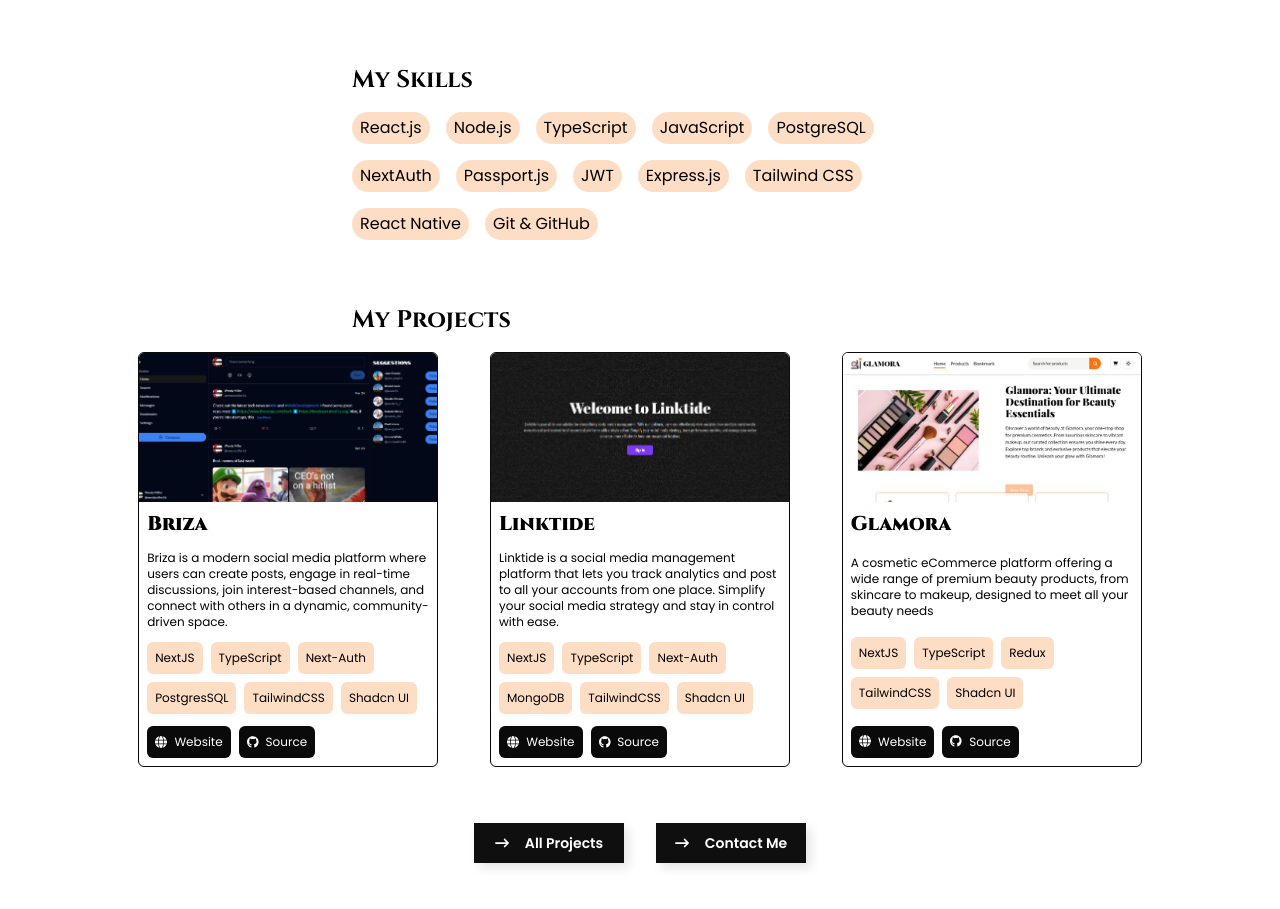
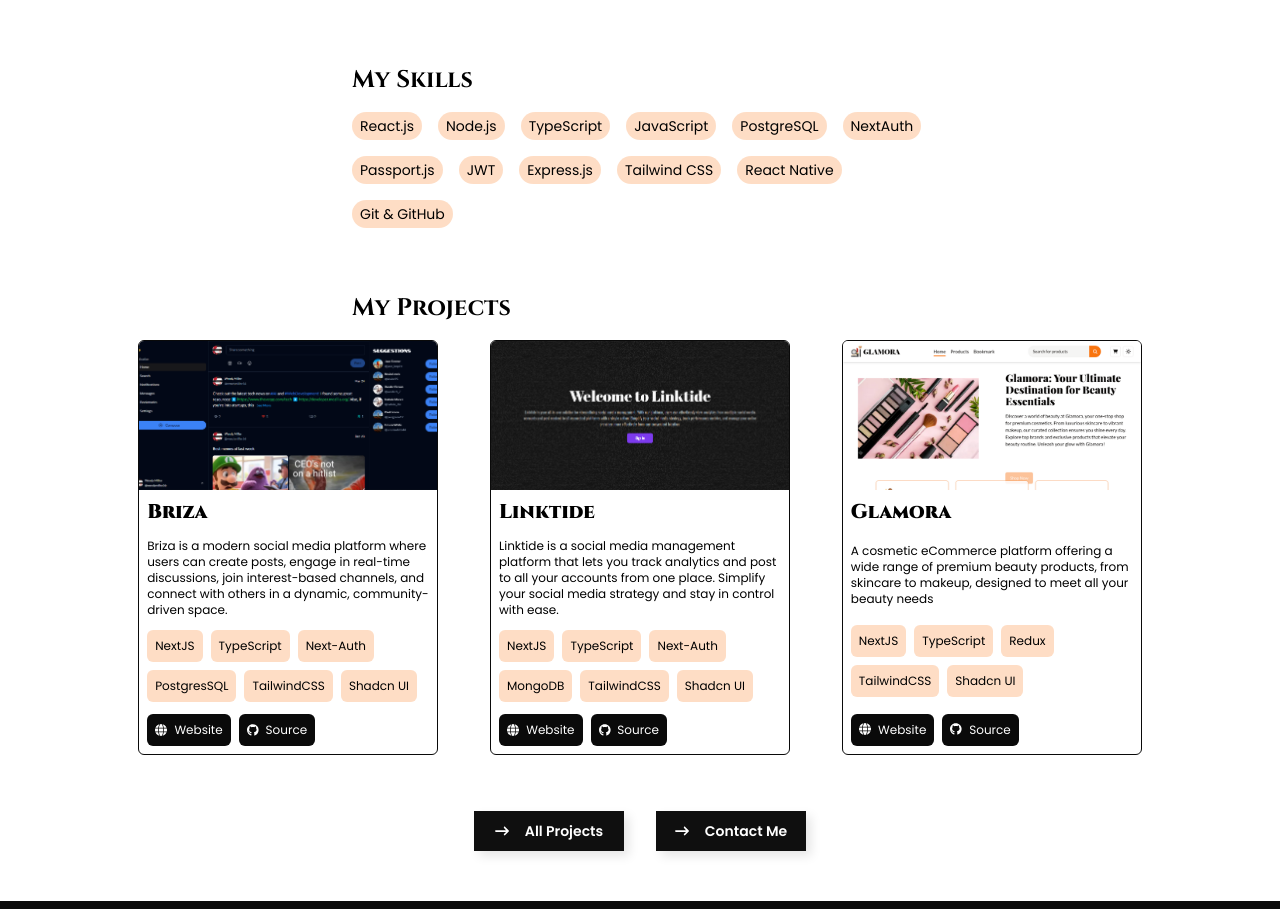
Before and after one commit to clinton401/Portfolio, a React (Vite) app: page / in a window 1280 px wide. Shown: the part 848-1757 px from the top of the page. Built offline with nearby package versions, Linux system fonts and the light colour scheme.

Commit message:
reduced the techstack fontsize

```diff
--- a/src/pages/About.tsx
+++ b/src/pages/About.tsx
@@ -34,7 +34,7 @@ Driven by curiosity and creativity, I love turning ideas into polished, full-fea
           viewport={{ once: true, amount: 0.3 }}
         >
         {contents && contents?.techStack.map(stack => {
-            return <span className="rounded-full px-2 py-1 bg-gradient">{stack}</span>
+            return <span className="rounded-full px-2 py-1 text-sm bg-gradient">{stack}</span>
           })}
         </motion.div>
       </GradientText>
--- a/src/pages/Home.tsx
+++ b/src/pages/Home.tsx
@@ -39,7 +39,7 @@ Driven by curiosity and creativity, I love turning ideas into polished, full-fea
           viewport={{ once: true }}
         >
           {contents && contents?.techStack.map(stack => {
-            return <span className="rounded-full px-2 py-1 bg-gradient">{stack}</span>
+            return <span className="rounded-full px-2 text-sm py-1 bg-gradient">{stack}</span>
           })}
 
         </motion.div>
```
